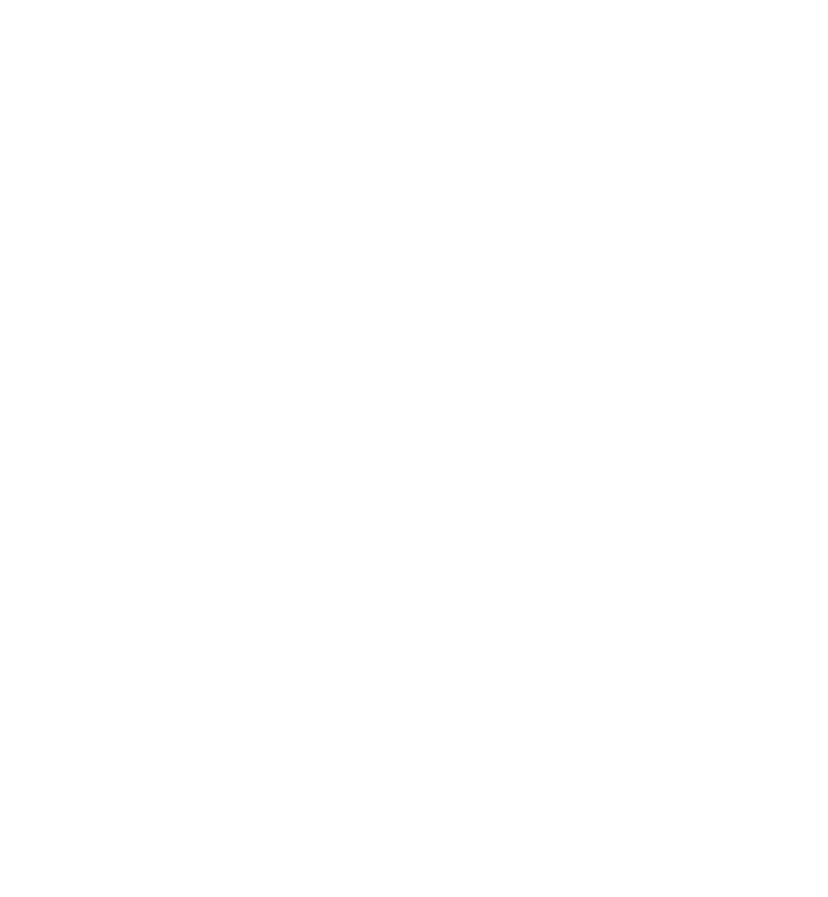
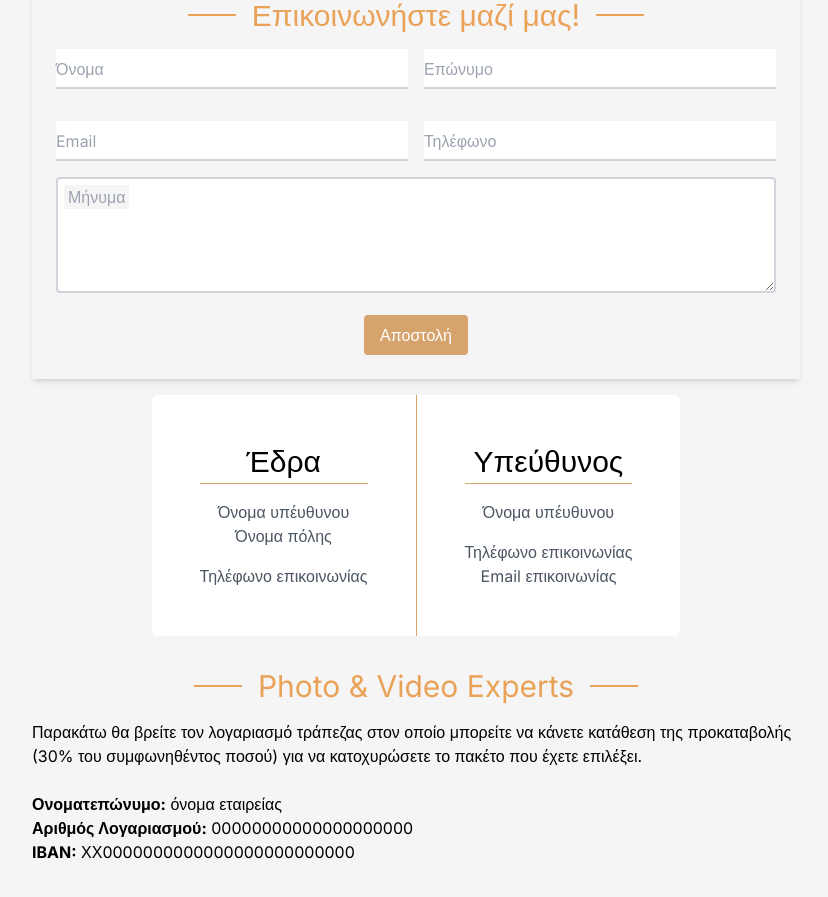
Before and after one commit to EsFrost/redesign, a Next.js app: page / in a window 1280 px wide. Shown: the part 5560-6457 px from the top of the page, without its empty margins (224-1052 px from the left). Before the commit the page ends 5485 px from the top, so only its background shows below. Built offline with nearby package versions, Linux system fonts and the light colour scheme.

Commit message:
Finished contact section

```diff
--- a/app/components/contact.tsx
+++ b/app/components/contact.tsx
@@ -0,0 +1,194 @@
+"use client";
+import React, { useState, ChangeEvent, FormEvent } from "react";
+
+type FormField = "Όνομα" | "Επώνυμο" | "Email" | "Τηλέφωνο" | "Μήνυμα";
+
+interface FormData {
+  Όνομα: string;
+  Επώνυμο: string;
+  Email: string;
+  Τηλέφωνο: string;
+  Μήνυμα: string;
+}
+
+type FormErrors = {
+  [K in FormField]: boolean;
+};
+
+const ContactForm: React.FC = () => {
+  const [formData, setFormData] = useState<FormData>({
+    Όνομα: "",
+    Επώνυμο: "",
+    Email: "",
+    Τηλέφωνο: "",
+    Μήνυμα: "",
+  });
+
+  const [errors, setErrors] = useState<FormErrors>({
+    Όνομα: false,
+    Επώνυμο: false,
+    Email: false,
+    Τηλέφωνο: false,
+    Μήνυμα: false,
+  });
+
+  const [showError, setShowError] = useState<boolean>(false);
+
+  const handleInputChange = (
+    e: ChangeEvent<HTMLInputElement | HTMLTextAreaElement>
+  ) => {
+    const { name, value } = e.target;
+    setFormData((prevData) => ({
+      ...prevData,
+      [name]: value,
+    }));
+    setErrors((prevErrors) => ({
+      ...prevErrors,
+      [name]: false,
+    }));
+  };
+
+  const handleSubmit = (e: FormEvent<HTMLFormElement>) => {
+    e.preventDefault();
+    const newErrors: FormErrors = {
+      Όνομα: formData.Όνομα.trim() === "",
+      Επώνυμο: formData.Επώνυμο.trim() === "",
+      Email: formData.Email.trim() === "",
+      Τηλέφωνο: formData.Τηλέφωνο.trim() === "",
+      Μήνυμα: formData.Μήνυμα.trim() === "",
+    };
+    setErrors(newErrors);
+    setShowError(Object.values(newErrors).some((error) => error));
+
+    if (!Object.values(newErrors).some((error) => error)) {
+      console.log("Form submitted:", formData);
+      setFormData({
+        Όνομα: "",
+        Επώνυμο: "",
+        Email: "",
+        Τηλέφωνο: "",
+        Μήνυμα: "",
+      });
+      setShowError(false);
+    }
+  };
+
+  return (
+    <section className="bg-[#f5f5f5] flex flex-col justify-center items-center py-12">
+      <div className="p-6 max-w-3xl w-full shadow-md">
+        <div className="flex justify-center items-center gap-4 px-4 lg:px-0">
+          <div className="border border-[#e9a257] h-0 w-12"></div>
+          <h3 className="text-3xl text-[#e9a257]">Επικοινωνήστε μαζί μας!</h3>
+          <div className="border border-[#e9a257] h-0 w-12"></div>
+        </div>
+        <form onSubmit={handleSubmit}>
+          <div className="grid grid-cols-1 md:grid-cols-2 gap-4 pt-4">
+            {(["Όνομα", "Επώνυμο", "Email", "Τηλέφωνο"] as const).map(
+              (field) => (
+                <div key={field} className="relative mb-4">
+                  <input
+                    type={field === "Email" ? "email" : "text"}
+                    id={field}
+                    name={field}
+                    value={formData[field]}
+                    onChange={handleInputChange}
+                    className={`peer h-10 w-full border-b-2 ${
+                      errors[field] ? "border-red-500" : "border-gray-300"
+                    } text-gray-900 placeholder-transparent focus:outline-none focus:border-[#d6a36c]`}
+                    placeholder={field}
+                  />
+                  <label
+                    htmlFor={field}
+                    className={`absolute left-0 -top-3.5 ${
+                      errors[field] ? "text-red-500" : "text-gray-600"
+                    } text-sm transition-all peer-placeholder-shown:text-base peer-placeholder-shown:text-gray-400 peer-placeholder-shown:top-2 peer-focus:-top-3.5 peer-focus:text-gray-600 peer-focus:text-sm`}
+                  >
+                    {field}
+                  </label>
+                </div>
+              )
+            )}
+          </div>
+          <div className="relative mb-4">
+            <textarea
+              id="Μήνυμα"
+              name="Μήνυμα"
+              value={formData.Μήνυμα}
+              onChange={handleInputChange}
+              rows={4}
+              className={`peer w-full border-2 ${
+                errors.Μήνυμα ? "border-red-500" : "border-gray-300"
+              } rounded p-2 text-gray-900 placeholder-transparent focus:outline-none focus:border-[#d6a36c]`}
+              placeholder="Μήνυμα"
+            ></textarea>
+            <label
+              htmlFor="Μήνυμα"
+              className={`absolute left-2 -top-3 ${
+                errors.Μήνυμα ? "text-red-500" : "text-gray-600"
+              } text-sm transition-all peer-placeholder-shown:text-base peer-placeholder-shown:text-gray-400 peer-placeholder-shown:top-2 peer-focus:-top-3 peer-focus:text-gray-600 peer-focus:text-sm bg-[#f5f5f5] px-1`}
+            >
+              Μήνυμα
+            </label>
+          </div>
+          <button
+            type="submit"
+            className="bg-[#d6a36c] text-white py-2 px-4 rounded hover:bg-[#be9060] transition duration-200 flex mx-auto"
+          >
+            Αποστολή
+          </button>
+        </form>
+        {showError && (
+          <p className="mt-2 text-red-500 text-center">
+            Όλα τα πεδία είναι απαραίτητα
+          </p>
+        )}
+      </div>
+      <div className="mt-4 flex flex-col md:flex-row bg-white rounded-md">
+        <div className="border-r-0 md:border-r border-[#d6a36c]">
+          <div className="py-12 text-center px-12">
+            <h4 className="text-3xl">Έδρα</h4>
+            <div className="border-t border-[#d6a36c] h-0 w-full mt-1"></div>
+            <p className="mt-4 text-gray-600">Όνομα υπέυθυνου</p>
+            <p className="text-gray-600">Όνομα πόλης</p>
+            <p className="mt-4 text-gray-600">Τηλέφωνο επικοινωνίας</p>
+          </div>
+        </div>
+        <div className="border-[#d6a36c]">
+          <div className="py-12 text-center px-12">
+            <h4 className="text-3xl ">Υπεύθυνος</h4>
+            <div className="border-t border-[#d6a36c] h-0 w-full mt-1"></div>
+            <p className="mt-4 text-gray-600">Όνομα υπέυθυνου</p>
+            <p className="text-gray-600 mt-4">Τηλέφωνο επικοινωνίας</p>
+            <p className="text-gray-600">Email επικοινωνίας</p>
+          </div>
+        </div>
+      </div>
+      <div className="mt-8">
+        <div className="flex justify-center items-center gap-4 px-4 lg:px-0">
+          <div className="border border-[#e9a257] h-0 w-12"></div>
+          <h3 className="text-3xl text-[#e9a257]">Photo & Video Experts</h3>
+          <div className="border border-[#e9a257] h-0 w-12"></div>
+        </div>
+        <div className="px-4 max-w-3xl md:px-0">
+          <p className="mt-4">
+            Παρακάτω θα βρείτε τον λογαριασμό τράπεζας στον οποίο μπορείτε να
+            κάνετε κατάθεση της προκαταβολής (30% του συμφωνηθέντος ποσού) για
+            να κατοχυρώσετε το πακέτο που έχετε επιλέξει.
+          </p>
+          <p className="mt-6">
+            <span className="font-bold">Ονοματεπώνυμο:</span> όνομα εταιρείας
+          </p>
+          <p>
+            <span className="font-bold">Αριθμός Λογαριασμού:</span>{" "}
+            00000000000000000000
+          </p>
+          <p>
+            <span className="font-bold">IBAN:</span> ΧΧ0000000000000000000000000
+          </p>
+        </div>
+      </div>
+    </section>
+  );
+};
+
+export default ContactForm;
--- a/app/components/filler.tsx
+++ b/app/components/filler.tsx
@@ -2,6 +2,6 @@
 
 export const Filler = () => {
   return (
-    <section className="min-w-screen h-[500px] bg-[url('/hero-3.jpg')] bg-fixed bg-cover bg-[center_top_200px]"></section>
+    <section className="min-w-screen h-[500px] bg-[url('/hero-3.jpg')] bg-fixed bg-cover bg-center"></section>
   );
 };
--- a/app/page.tsx
+++ b/app/page.tsx
@@ -6,6 +6,7 @@
 import { Services } from "./components/services";
 import DynamicForm from "./components/hire";
 import { Filler } from "./components/filler";
+import ContactForm from "./components/contact";
 
 export default function Home() {
   return (
@@ -19,6 +20,7 @@
         <Services />
         <DynamicForm />
         <Filler />
+        <ContactForm />
       </main>
     </div>
   );
```
